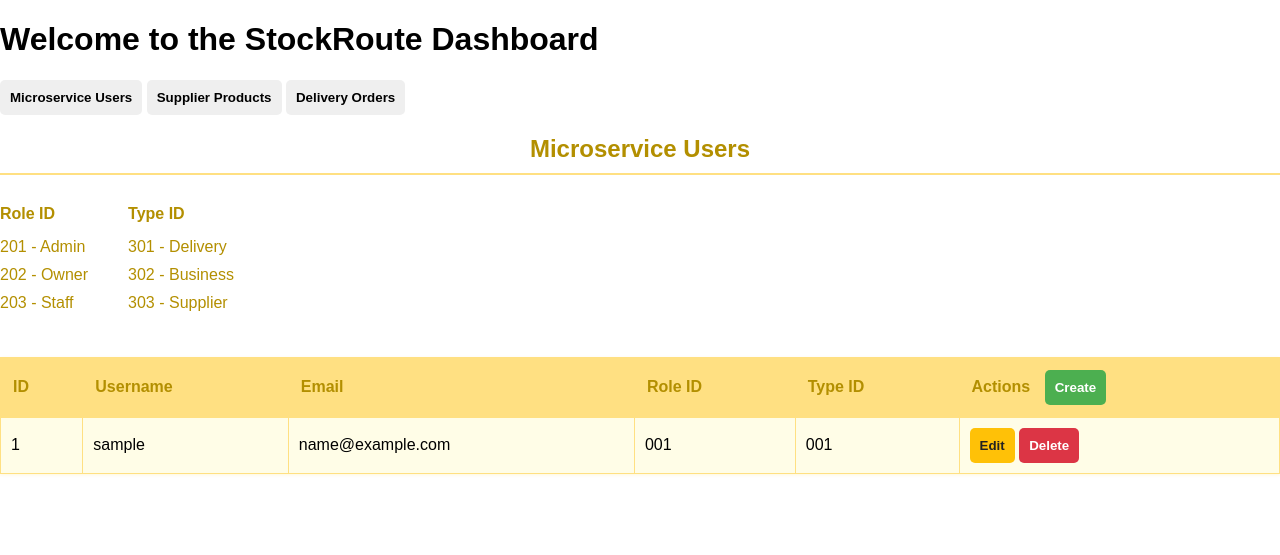
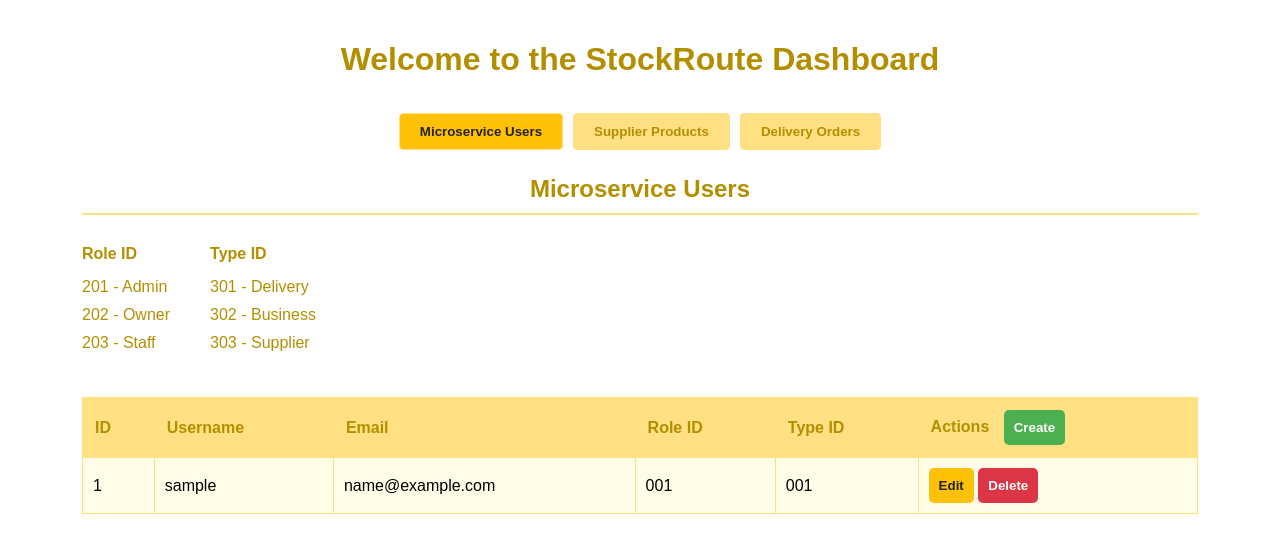
Before and after one commit to StefanDelgado/HelioHostServer, a PHP site: page /StockRoute_Microservice_API/index.php in a window 1280 px wide. Shown: the top 555 px of the page. Run offline with PHP 8.4, Linux system fonts and the light colour scheme; tables that the repository leaves empty hold one stand-in row (values such as "Sample post").

Commit message:
Update index.php

```diff
--- a/StockRoute_Microservice_API/index.php
+++ b/StockRoute_Microservice_API/index.php
@@ -11,7 +11,45 @@ include 'Settings/db.php';
     <title>Project Dashboard</title>
     <link rel="stylesheet" href="styles/main.css">
     <link rel="stylesheet" href="styles/tables.css">
-
+    <style>
+        body {
+            text-align: center;
+            font-family: Arial, sans-serif;
+            padding: 20px;
+            background: #fff;
+        }
+        h1 {
+            color: #b38f00;
+            margin-bottom: 30px;
+        }
+        .tabs {
+            display: flex;
+            justify-content: center;
+            margin-bottom: 20px;
+        }
+        .tab-btn {
+            padding: 10px 20px;
+            margin: 5px;
+            cursor: pointer;
+            background-color: #ffe082; /* light yellow */
+            color: #b38f00; /* dark yellow */
+            border: 1px solid #ffe082;
+            outline: none;
+            border-radius: 4px;
+            font-weight: bold;
+            transition: background 0.2s, color 0.2s;
+        }
+        .tab-btn.active,
+        .tab-btn:hover {
+            background-color: #ffc107; /* deeper yellow */
+            color: #222;
+        }
+        #section-container {
+            margin: 0 auto;
+            max-width: 90%;
+            text-align: left;
+        }
+    </style>
     <script src="script/user_edit.js"></script>
     <script>
         // Function to load a section from a separate file via AJAX
```
